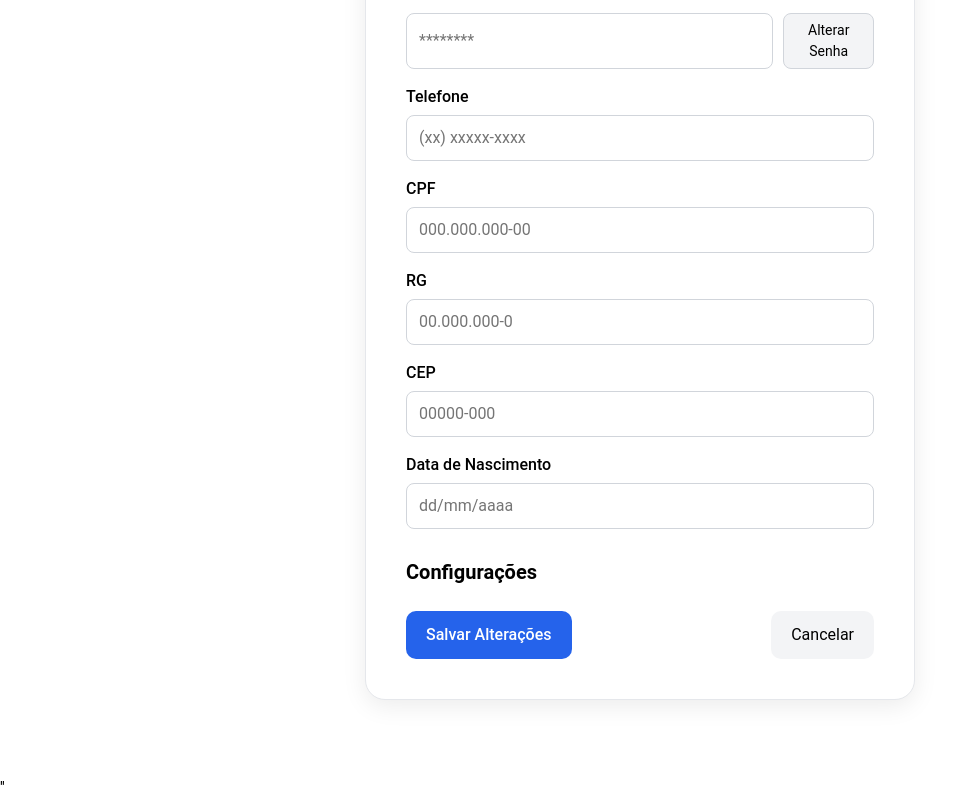
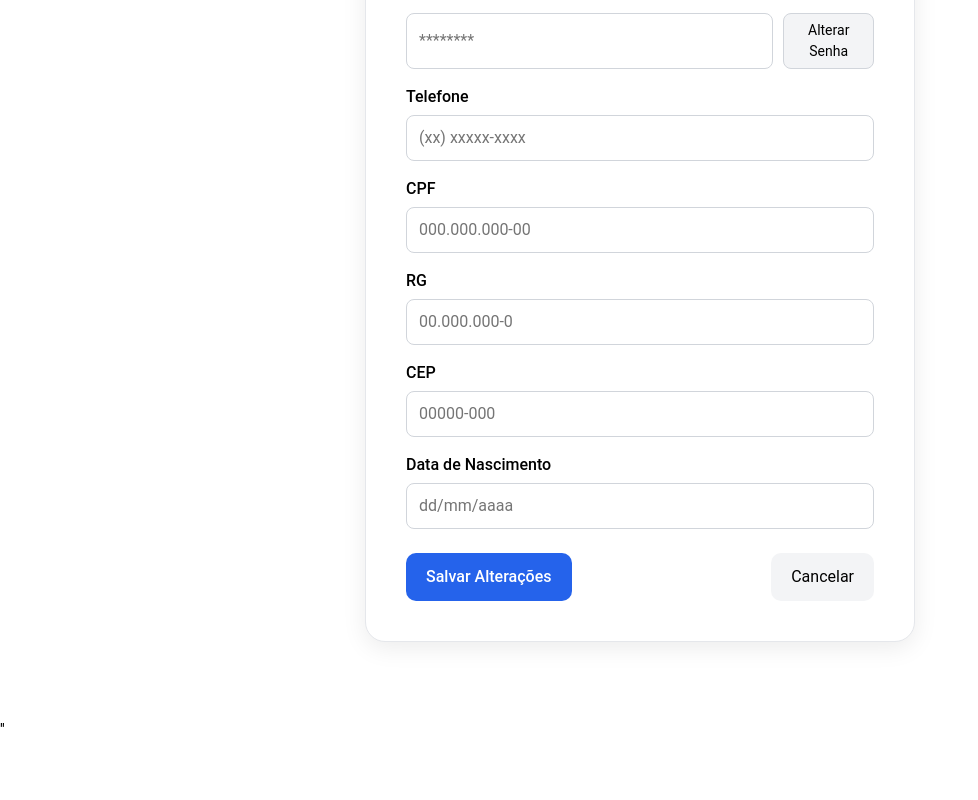
Before and after one commit to RicardoFM1/FrontendVue-DesapegueJa, a Vue app: page /perfil in a window 1280 px wide. Shown: the part 666-1466 px from the top of the page, without its empty margins (0-978 px from the left). After the commit the page ends 1408 px from the top, so only its background shows below. Built offline with nearby package versions, Linux system fonts and the light colour scheme; the HTML template or start-up script is replaced by a standard one.

Commit message:
mudado as configurações

```diff
--- a/src/pages/perfil/perfil.vue
+++ b/src/pages/perfil/perfil.vue
@@ -72,7 +72,6 @@
       </div>
 
       <div class="profile-settings">
-        <h2 class="section-title">Configurações</h2>
         <div class="buttons-row">
           <button class="btn-primary">Salvar Alterações</button>
           <button class="btn-cancel" @click="voltarHome">Cancelar</button>
```
